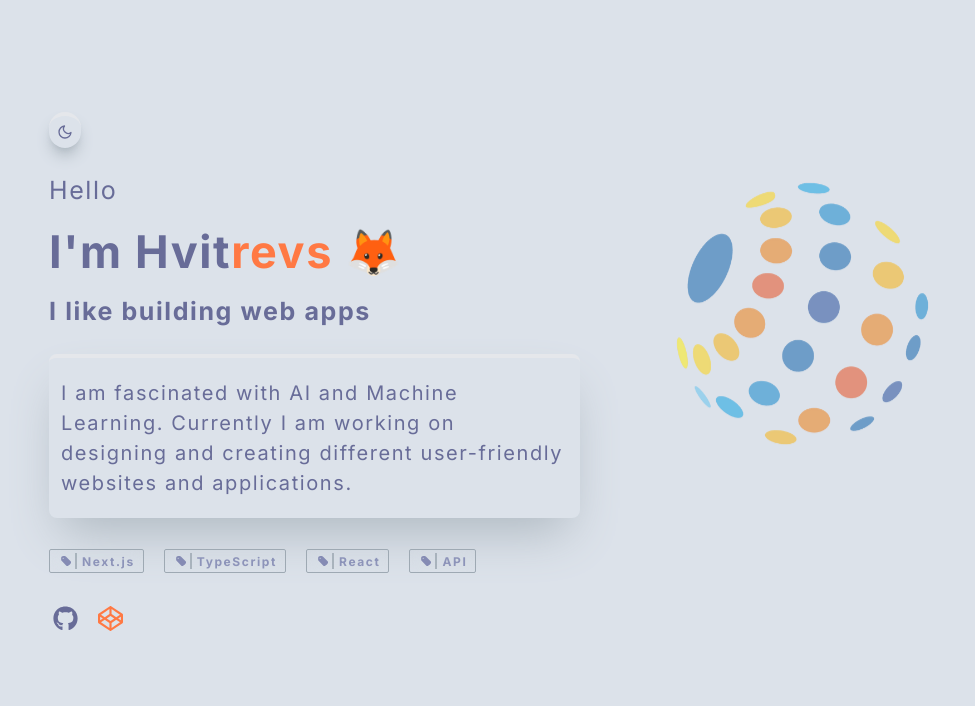
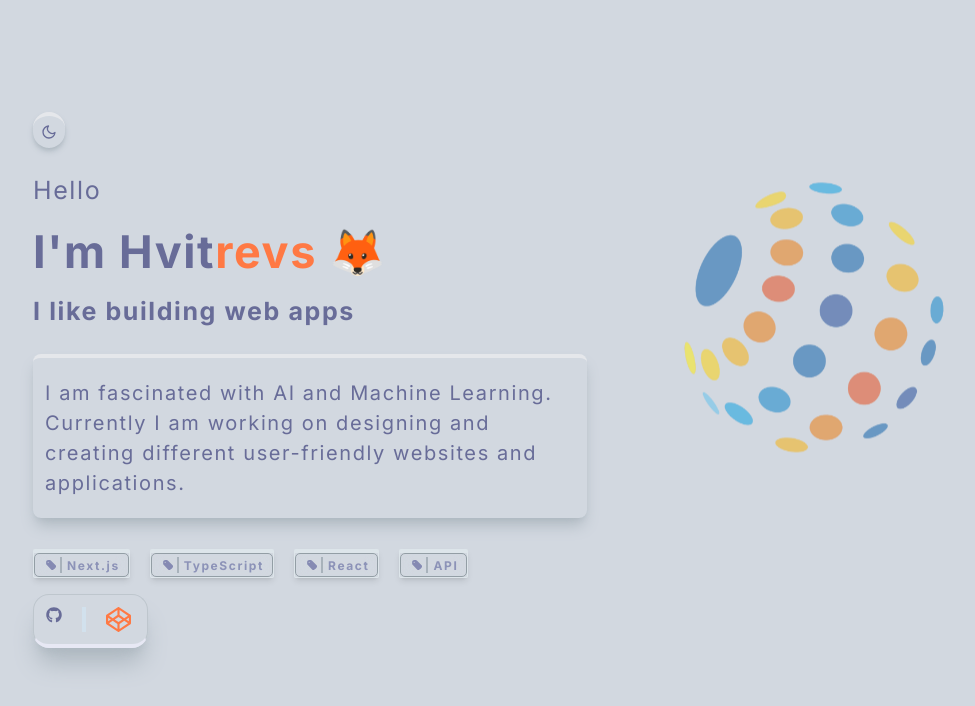
Before and after one commit to Hvitrevs/new-hub, a Next.js app: page / in a window 1280 px wide. Shown: the top 706 px of the page, without its empty margins (223-1198 px from the left). Built offline with nearby package versions, Linux system fonts and the light colour scheme.

Commit message:
polishing ui

```diff
--- a/app/components/HeroFirst.tsx
+++ b/app/components/HeroFirst.tsx
@@ -17,7 +17,7 @@ const HeroFirst = () => {
       <div className='flex items-center'>
         <div className='xl:pl-40 md:pb-10 flex flex-col gap-2 z-[10] max-w-[850px]'>
           <div className='flex items-center pb-4'>
-            <div className='p-2 border-t-[4px] light:border-[#dde4eb]  light:bg-gradient-to-b from-[#cbd2db] to-[#e5e9ed]  shadow-[#aeb8c0] shadow-lg dark:border-[#232645] dark:shadow-[#171a31] dark:text-[#5e6393] dark:bg-gradient-to-b from-[#1a1c35] to-[#242847] rounded-2xl'>
+            <div className='p-2 border-t-[4px] light:border-[#dde4eb]  light:bg-gradient-to-b from-[#cbd2db] to-[#e5e9ed]  shadow-[#aeb8c0] shadow-md dark:border-[#232645] dark:shadow-[#171a31] dark:text-[#5e6393] dark:bg-gradient-to-b from-[#1d1f38] to-[#222548] rounded-2xl'>
             <ThemeSwitch />
             </div>
           </div>
@@ -33,7 +33,7 @@ const HeroFirst = () => {
           <h4 className='font-bold md:text-[25px] xxs:text-[10px]'>
             I like building web apps
           </h4>
-          <span className='mt-[15px] md:text-[20px] xxs:text-[13px] rounded-lg xxs:px-5 md:px-3 py-5 border-t-[4px] light:border-[#dde4eb]  light:bg-gradient-to-b from-[#cbd2db] to-[#e5e9ed]  shadow-[#aeb8c0] shadow-2xl dark:border-[#232645] dark:shadow-[#171a31] dark:text-[#5e6393] dark:bg-gradient-to-b from-[#1a1c35] to-[#1e213d]'>
+          <span className='mt-[15px] md:text-[20px] xxs:text-[13px] rounded-lg xxs:px-5 md:px-3 py-5 border-t-[4px] light:border-[#dde4eb]  light:bg-gradient-to-b from-[#cbd2db] to-[#e5e9ed]  shadow-[#aeb8c0] shadow-lg dark:border-[#222546] dark:shadow-[#171a31] dark:text-[#5e6393] dark:bg-gradient-to-b from-[#1d1f38] to-[#222548]'>
             I am fascinated with AI and Machine Learning. Currently I am working on designing and creating different user-friendly websites and applications.
           </span>
 
@@ -57,19 +57,20 @@ const HeroFirst = () => {
 
 
             </div>
-
-          <div className='py-3 flex flex-nowrap gap-4 px-1 text-[25px]'>
+          <div className='flex items-center'>
+            <div className='py-3 flex flex-nowrap gap-4 px-3 p-2 border-[1px] border-b-[4px] border-[#bec6cd] border-b-[#e7e8f4]  dark:border-[#171a31] dark:border-b-[#222649] shadow-[#aeb8c0] shadow-inner shadow-xl dark:shadow-[#171a31] dark:text-[#5e6393] rounded-2xl '>
               <Link
-            className='transition ease-in-out delay-100 hover:-translate-y-1 hover:scale-120 duration-300'  href='https://github.com/Hvitrevs'>
+              className='hover:text-pink-500  pr-5 border-r-[4px] border-r-[#d2e1ed] dark:border-r-[#222649] dark:border-b-[#131528]'  href='https://github.com/Hvitrevs'>
                 <FaGithub />
               </Link>
 
-            <div className='gap-4 px-1 text-[25px] text-[#ff7944] transition ease-in-out delay-100 hover:-translate-y-1 hover:scale-120 duration-300'>
+              <div className='gap-4 px-1 text-[25px] text-[#ff7944] hover:text-green-500 '>
                 <Link
                 className=''
                 href="https://codepen.io/Hvitrevs">
                   <FaCodepen />
                 </Link>
+              </div>
             </div>
           </div>
 
--- a/app/components/Widgets.tsx
+++ b/app/components/Widgets.tsx
@@ -11,10 +11,10 @@ const Widgets = (props: Props) => {
     <div>
         <motion.div
 
-          className='Welcome-text  mt-[15px] rounded-sm light:bg-gradient-to-b from-[#dee7f1] to-transparent border-[1px] border-[#9ea9b3] dark:border-t-[4px] dark:border-[#23274b] dark:shadow-[#171a31] dark:text-[#5e6393] dark:bg-none'
+          className='Welcome-text  mt-[15px] rounded-sm light:bg-gradient-to-b from-[#dee7f1] to-transparent border-[1px] shadow-md border-t-[4px] border-[#dde5ea] dark:border-t-[4px] dark:border-[#23274b] dark:shadow-[#171a31] dark:text-[#5e6393] dark:bg-none'
         >
             <div
-            className="Welcome-box py-[3px] px-[8px] opacity-[0.9] "
+            className="Welcome-box py-[3px] px-[8px] opacity-[0.9] border-[#8c989f] border-[1px] dark:border-[#2f335a]"
             >
               <div className="md:px-[2px] xs:py-[2px] sm:py-[2px] md:h-4 md:w-4 xs:h-4 xs:w-3 xxs:w-2 xs:mr-[1px]">
                 {props.icon}
--- a/app/layout.tsx
+++ b/app/layout.tsx
@@ -17,7 +17,7 @@ export default function RootLayout({
 }>) {
   return (
     <html lang="en" suppressHydrationWarning>
-      <body className={`${inter.className} overflow-y-scroll-hidden overflow-x-hidden select-none  mx-auto tracking-[.1em] bg-[#dce2ea] dark:bg-[#1d213d] text-[#686c98] dark:text-[#97a8bc]`} >
+      <body className={`${inter.className} overflow-y-scroll-hidden overflow-x-hidden select-none  mx-auto tracking-[.1em] bg-[#d2d8e0] dark:bg-[#1d213d] text-[#686c98] dark:text-[#97a8bc]`} >
       <Providers>
 
           {children}
--- a/app/page.tsx
+++ b/app/page.tsx
@@ -8,7 +8,7 @@ import HeroFirst from './components/HeroFirst';
 export default function Home() {
   return (
     <main className='w-full h-full relative '>
-      <div className="flex xxs:px-[1rem] md:px-[7rem] xxs:py-8 md:py-[7rem] gap-20 flex-nowrap ">
+      <div className="flex xxs:px-[1rem] md:px-[6rem] xxs:py-8 md:py-[7rem] gap-20 flex-nowrap ">
         <HeroFirst />
       </div>
     </main>
```
Lines whose indentation alone changed are shown as unchanged.
